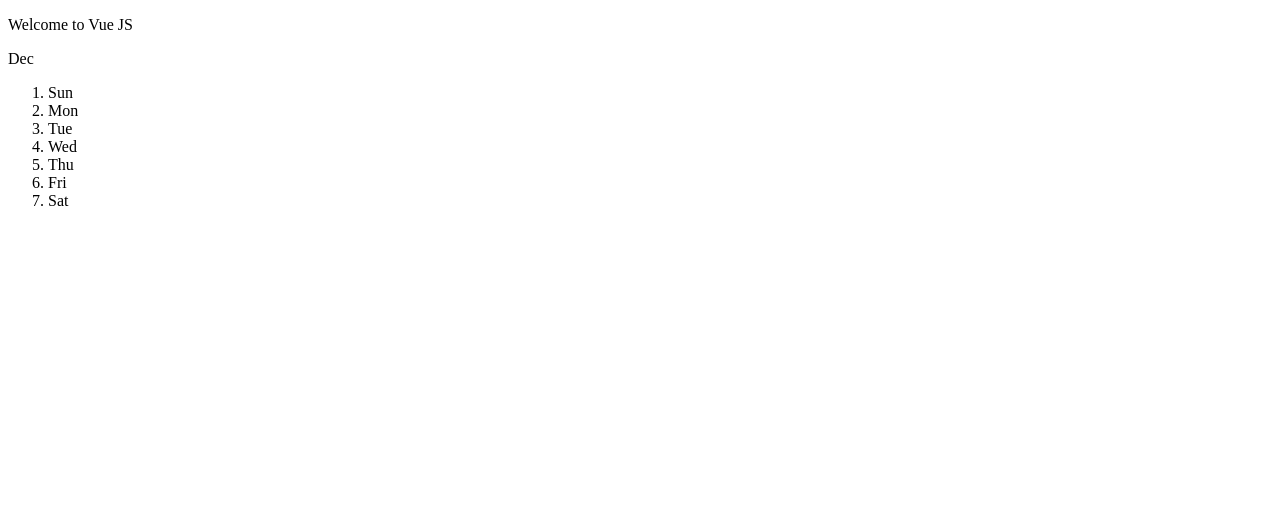
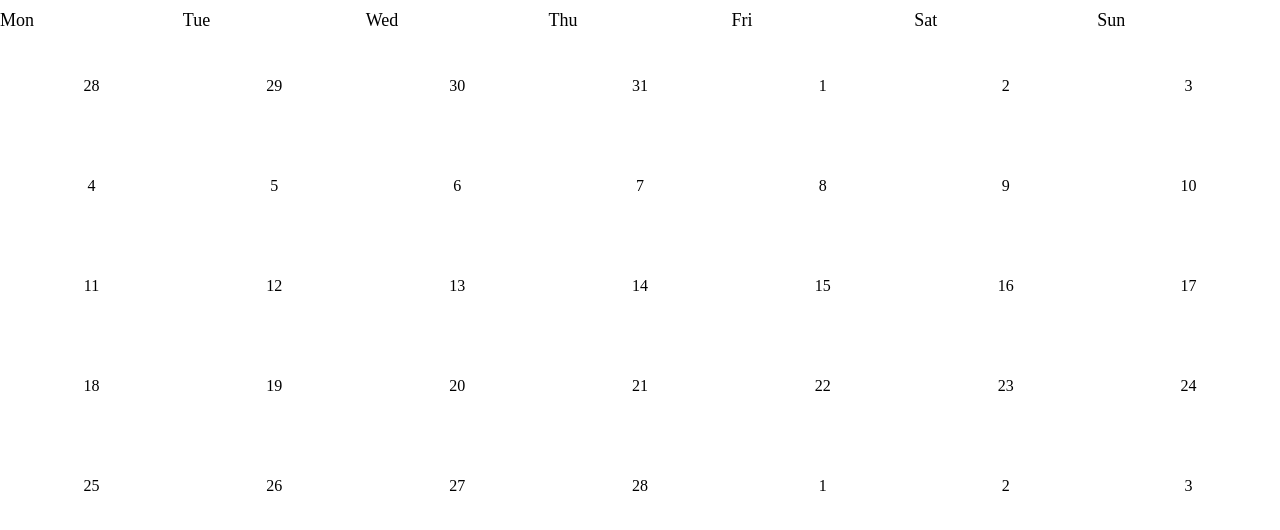
Before and after one commit to thenabilarta/vue-calendar, a Vue app: page / in a window 1280 px wide. Shown: the top 530 px of the page. Built offline with nearby package versions, Linux system fonts and the light colour scheme.

Commit message:
It's solid totellini but it's work

```diff
--- a/src/App.vue
+++ b/src/App.vue
@@ -1,9 +1,12 @@
 <template>
   <div id="app">
-    <p>Welcome to Vue JS</p>
-    <p>{{ getDays }}</p>
-    <ol>
+    <ol class="day-of-week" id="days-of-week">
       <li v-for="(w, index) in weekdays" :key="index">{{ w }}</li>
+    </ol>
+    <ol class="days-grid" id="calendar-days">
+      <li class="calendar-day" v-for="(c, index) in getDays" :key="index">
+        {{ c.dayOfMonth }}
+      </li>
     </ol>
   </div>
 </template>
@@ -12,6 +15,8 @@
   import dayjs from 'dayjs';
   import weekday from 'dayjs/plugin/weekday';
   import weekOfYear from 'dayjs/plugin/weekOfYear';
+
+  import './style.css';
 
   dayjs.extend(weekday);
   dayjs.extend(weekOfYear);
@@ -33,18 +38,24 @@
     'Dec',
   ];
 
+  [...Array(9)].map((angka, index) => {
+    console.log(index);
+  });
+
   let currentMonthDays;
 
   console.log(dayjs(new Date(2020, 5)).format('MMMM YYYY'));
 
-  const WEEKDAYS = ['Sun', 'Mon', 'Tue', 'Wed', 'Thu', 'Fri', 'Sat'];
+  const WEEKDAYS = ['Mon', 'Tue', 'Wed', 'Thu', 'Fri', 'Sat', 'Sun'];
   const TODAY = dayjs().format('YYYY-MM-DD');
 
-  const INITIAL_YEAR = dayjs().format('YYYY');
+  // const INITIAL_YEAR = dayjs().format('YYYY');
+  const INITIAL_YEAR = 2019;
 
   console.log('Initial Year = ' + INITIAL_YEAR);
 
-  const INITIAL_MONTH = dayjs().format('M');
+  // const INITIAL_MONTH = dayjs().format('M');
+  const INITIAL_MONTH = 2;
 
   console.log('Initial Month = ' + INITIAL_MONTH);
 
@@ -96,6 +107,12 @@
     year = INITIAL_YEAR,
     month = INITIAL_MONTH
   ) {
+    currentMonthDays = createDaysForCurrentMonth(
+      year,
+      month,
+      dayjs(`${year}-${month}-01`).daysInMonth()
+    );
+
     const firstDayOfTheMonthWeekday = getWeekday(currentMonthDays[0].date);
 
     const previousMonth = dayjs(`${year}-${month}-01`).subtract(1, 'month');
@@ -154,6 +171,28 @@
     );
   }
 
+  function createDaysForNextMonth(year = INITIAL_YEAR, month = INITIAL_MONTH) {
+    const lastDayOfTheMonthWeekday = getWeekday(
+      `${year}-${month}-${currentMonthDays.length}`
+    );
+
+    const nextMonth = dayjs(`${year}-${month}-01`).add(1, 'month');
+
+    const visibleNumberOfDaysFromNextMonth = lastDayOfTheMonthWeekday
+      ? 7 - lastDayOfTheMonthWeekday
+      : lastDayOfTheMonthWeekday;
+
+    return [...Array(visibleNumberOfDaysFromNextMonth)].map((day, index) => {
+      return {
+        date: dayjs(
+          `${nextMonth.year()}-${nextMonth.month() + 1}-${index + 1}`
+        ).format('YYYY-MM-DD'),
+        dayOfMonth: index + 1,
+        isCurrentMonth: false,
+      };
+    });
+  }
+
   function getWeekday(date) {
     console.log('Isi dari getweekday = ' + dayjs(date).weekday());
     return dayjs(date).weekday();
@@ -168,7 +207,11 @@
     },
     computed: {
       getDays() {
-        return monthsInYear[dayjs().get('month')];
+        return [
+          ...createDaysForPreviousMonth(),
+          ...createDaysForCurrentMonth(),
+          ...createDaysForNextMonth(),
+        ];
       },
     },
     mounted() {
@@ -176,7 +219,7 @@
       console.log(WEEKDAYS);
       console.log(TODAY);
       createCalendar();
-      console.log(createDaysForPreviousMonth());
+      console.log(createDaysForCurrentMonth());
     },
   };
 </script>
--- /dev/null
+++ b/src/style.css
@@ -0,0 +1,38 @@
+* {
+  padding: 0;
+  margin: 0;
+  box-sizing: border-box;
+}
+
+ol,
+li {
+  padding: 0;
+  margin: 0;
+  list-style: none;
+}
+
+.day-of-week,
+.days-grid {
+  display: grid;
+  grid-template-columns: repeat(7, 1fr);
+}
+
+.day-of-week {
+  color: var(--grey-800);
+  font-size: 18px;
+  background-color: #fff;
+  padding-bottom: 5px;
+  padding-top: 10px;
+}
+
+.calendar-day {
+  position: relative;
+  min-height: 100px;
+  font-size: 16px;
+  background-color: #fff;
+  color: var(--grey-800);
+  padding: 5px;
+  display: flex;
+  justify-content: center;
+  align-items: center;
+}
```
